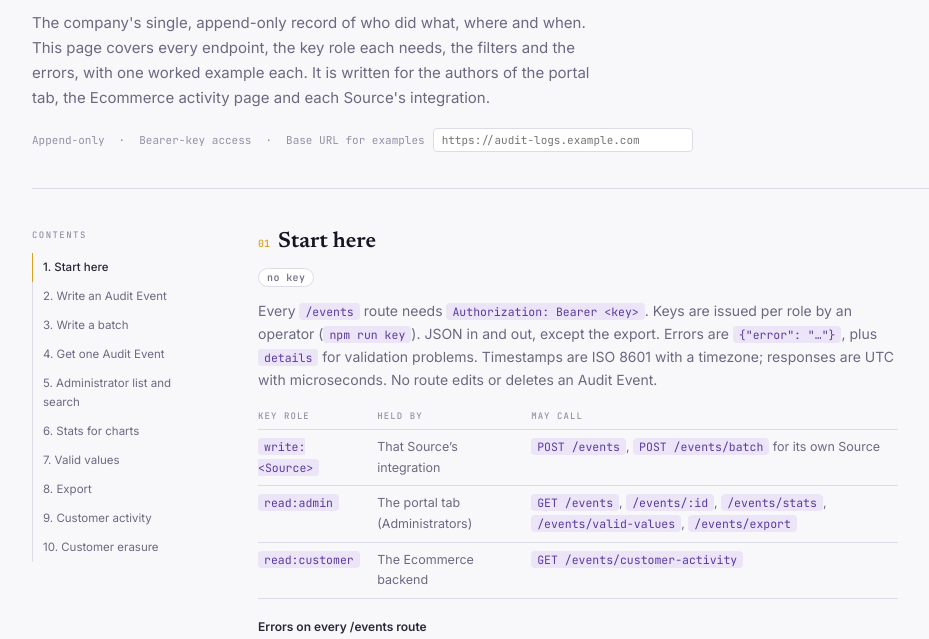
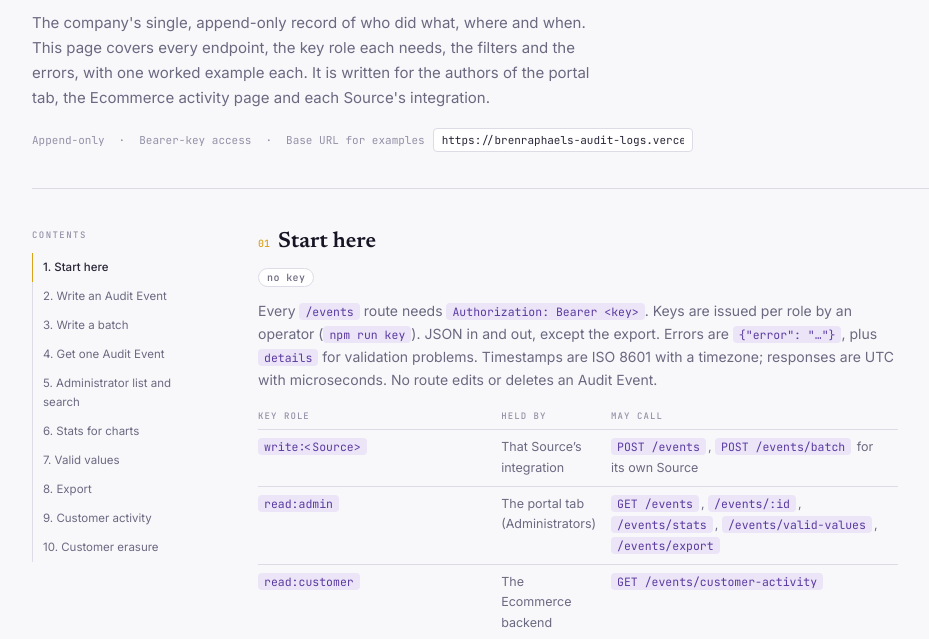
Before and after one commit to fjdvm/brenraphaels-audit-logs, a website: page docs/guide/index.html in a window 1280 px wide. Shown: the part 134-773 px from the top of the page, without its empty margins (132-1061 px from the left). Drawn offline with Linux system fonts and the light colour scheme.

Commit message:
Fix wrapped parameter tables and point the guide at the Vercel deployment
Co-Authored-By: Claude Sonnet 5.5 <noreply@anthropic.com>

```diff
--- a/docs/guide/index.html
+++ b/docs/guide/index.html
@@ -43,10 +43,11 @@
   code { font:11.5px var(--mono); background:var(--pill-bg); color:var(--pill-text); padding:1px 6px; border-radius:4px; }
   .route code.path { font-size:12.5px; }
   .method { font:600 11px var(--mono); color:var(--pill-text); }
-  table { width:100%; border-collapse:collapse; font-size:12.5px; display:block; overflow-x:auto; margin:0 0 6px; }
+  table { width:100%; border-collapse:collapse; font-size:12.5px; margin:0 0 6px; }
   th, td { text-align:left; vertical-align:top; padding:7px 14px 7px 0; border-bottom:1px solid var(--line); color:var(--muted); }
   th { font:500 9px var(--mono); letter-spacing:.12em; text-transform:uppercase; color:var(--faint); }
-  td:first-child { white-space:nowrap; } td code { white-space:normal; }
+  td:first-child { width:38%; } table.narrow td:first-child { width:1%; white-space:nowrap; }
+  td code { display:inline-block; margin:0 2px 3px 0; overflow-wrap:anywhere; } td { overflow-wrap:anywhere; }
   .status { font:500 11px var(--mono); } .s2 { color:#1b6b3a; } .s4 { color:#9a6a00; } .s5 { color:#b3261e; }
   .term { position:relative; background:var(--term); border-radius:8px; margin:6px 0 14px; }
   .term pre { margin:0; padding:20px 22px; overflow:auto; font:11.5px/1.75 var(--mono); color:var(--term-text); }
@@ -63,7 +64,7 @@
   <h1>How to use the Audit Logs API</h1>
   <p class="lede">The company's single, append-only record of who did what, where and when. This page covers every endpoint, the key role each needs, the filters and the errors, with one worked example each. It is written for the authors of the portal tab, the Ecommerce activity page and each Source's integration.</p>
   <div class="meta"><span>Append-only</span><span>·</span><span>Bearer-key access</span><span>·</span>
-    <label>Base URL for examples <input type="text" id="base" placeholder="https://audit-logs.example.com" autocomplete="off" aria-label="Base URL for examples"></label></div>
+    <label>Base URL for examples <input type="text" id="base" placeholder="https://brenraphaels-audit-logs.vercel.app" autocomplete="off" aria-label="Base URL for examples"></label></div>
   <hr>
   <div class="cols">
     <nav aria-label="Contents"><h2>Contents</h2><ol id="toc"></ol></nav>
@@ -81,7 +82,7 @@ const SECTIONS = [
     ['<code>write:&lt;Source&gt;</code>','That Source’s integration','<code>POST /events</code>, <code>POST /events/batch</code> for its own Source'],
     ['<code>read:admin</code>','The portal tab (Administrators)','<code>GET /events</code>, <code>/events/:id</code>, <code>/events/stats</code>, <code>/events/valid-values</code>, <code>/events/export</code>'],
     ['<code>read:customer</code>','The Ecommerce backend','<code>GET /events/customer-activity</code>']]},
-  { title:'Errors on every /events route', head:['Status','When','Body'], rows:[
+  { title:'Errors on every /events route', narrow:true, head:['Status','When','Body'], rows:[
     ['<span class="status s4">401</span>','No header, unknown or revoked key','<code>{"error":"API key required"}</code> or <code>"Invalid API key"</code>'],
     ['<span class="status s4">403</span>','Key role not allowed on this route','<code>{"error":"… key required"}</code>'],
     ['<span class="status s4">429</span>','Over 100 requests per key per second (a batch counts as one)','<code>{"error":"API key rate limit exceeded","retry_after":1}</code> + <code>Retry-After: 1</code>'],
@@ -192,7 +193,7 @@ const SECTIONS = [
 
 const $ = (s, r=document) => r.querySelector(s);
 const esc = s => s.replace(/&/g,'&amp;').replace(/</g,'&lt;');
-const table = t => `${t.title ? `<h3>${t.title}</h3>` : ''}<table><thead><tr>${t.head.map(h=>`<th>${h}</th>`).join('')}</tr></thead><tbody>${t.rows.map(r=>`<tr>${r.map(c=>`<td>${c}</td>`).join('')}</tr>`).join('')}</tbody></table>`;
+const table = t => `${t.title ? `<h3>${t.title}</h3>` : ''}<table${t.narrow ? ' class="narrow"' : ''}><thead><tr>${t.head.map(h=>`<th>${h}</th>`).join('')}</tr></thead><tbody>${t.rows.map(r=>`<tr>${r.map(c=>`<td>${c}</td>`).join('')}</tr>`).join('')}</tbody></table>`;
 const statusClass = s => 's' + s[0];
 // Dim comment lines (the sample responses) in the terminal blocks.
 const termHtml = text => esc(text).split('\n').map(l => /^#/.test(l) ? `<span class="c">${l}</span>` : l).join('\n');
@@ -200,15 +201,15 @@ function render(base) {
   $('#content').innerHTML = SECTIONS.map((s, i) => {
     const [roleText, roleClass] = ROLES[s.role];
     const route = `<div class="route">${s.method ? `<span class="method">${s.method}</span><code class="path">${s.path}</code>` : ''}<span class="badge ${roleClass}">${roleText}</span></div>`;
-    const resp = s.responses ? table({ title:'Responses', head:['Status','Body'], rows:s.responses.map(([c,b])=>[`<span class="status ${statusClass(c)}">${c}</span>`, b]) }) : '';
+    const resp = s.responses ? table({ title:'Responses', narrow:true, head:['Status','Body'], rows:s.responses.map(([c,b])=>[`<span class="status ${statusClass(c)}">${c}</span>`, b]) }) : '';
     const ex = s.example ? `<h3>Worked example</h3><div class="term"><button class="copy" type="button">Copy</button><pre><code>${termHtml(s.example.replaceAll('$BASE_URL', base || '$BASE_URL'))}</code></pre></div>` : '';
     return `<section id="${s.id}"><h2><span class="n">${String(i + 1).padStart(2, '0')}</span>${s.title}</h2>${route}
       <p>${s.intro}</p>${(s.tables||[]).map(table).join('')}${resp}${ex}</section>`;
   }).join('');
 }
 $('#toc').innerHTML = SECTIONS.map((s, i) => `<li><a href="#${s.id}">${i + 1}. ${s.title}</a></li>`).join('');
-let base = '';
-try { base = localStorage.getItem('audit-base') || ''; } catch {}
+let base = 'https://brenraphaels-audit-logs.vercel.app';
+try { base = localStorage.getItem('audit-base') ?? base; } catch {}
 $('#base').value = base;
 render(base);
 $('#base').addEventListener('input', e => { base = e.target.value.trim().replace(/\/$/,''); try { localStorage.setItem('audit-base', base); } catch {} render(base); observe(); });
```
Also changed, not shown: README.md.
